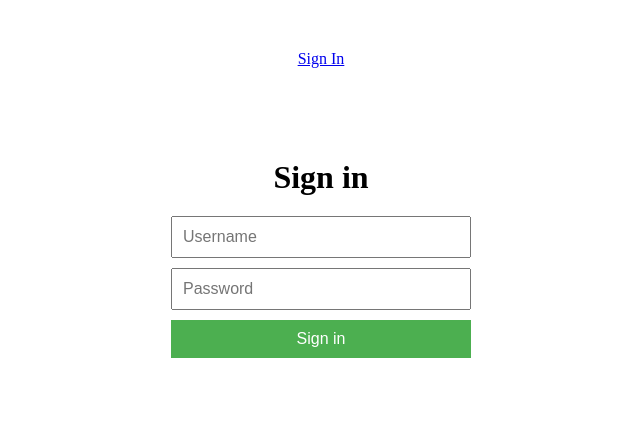
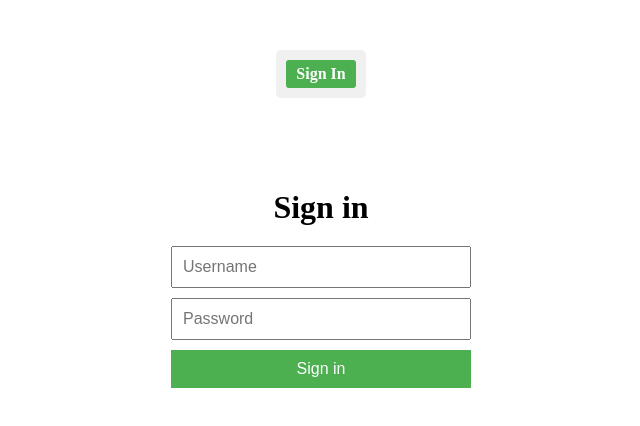
Before and after one commit to SimonMayer/ginrummy-front, a Vue app in the folder front/: page / in a window 1280 px wide. Shown: the top 426 px of the page, without its empty margins (319-959 px from the left). Built offline with nearby package versions, Linux system fonts and the light colour scheme.

Commit message:
Tidy the navigation menu

```diff
--- a/front/src/App.vue
+++ b/front/src/App.vue
@@ -1,11 +1,6 @@
 <template>
   <div id="app">
-    <nav>
-      <router-link to="/">Sign In</router-link>
-      <router-link v-if="isAuthenticated" to="/create-match">Create Match</router-link>
-      <router-link v-if="isAuthenticated" to="/matches">Your Matches</router-link>
-      <button v-if="isAuthenticated" @click="signOut">Sign Out</button>
-    </nav>
+    <NavigationMenu :isAuthenticated="isAuthenticated" :signOut="signOut" />
     <router-view @auth-success="handleAuthSuccess" />
   </div>
 </template>
@@ -13,8 +8,12 @@
 <script>
 import { ref, onMounted } from 'vue';
 import { useRouter } from 'vue-router';
+import NavigationMenu from './components/NavigationMenu.vue';
 
 export default {
+  components: {
+    NavigationMenu
+  },
   setup() {
     const isAuthenticated = ref(false);
     const router = useRouter();
@@ -52,22 +51,4 @@ export default {
   align-items: center;
   margin-top: 50px;
 }
-
-nav {
-  margin-bottom: 20px;
-}
-
-button {
-  margin-left: 10px;
-  padding: 5px 10px;
-  font-size: 16px;
-  background-color: #f44336;
-  color: white;
-  border: none;
-  cursor: pointer;
-}
-
-button:hover {
-  background-color: #e53935;
-}
 </style>
--- /dev/null
+++ b/front/src/components/NavigationMenu.vue
@@ -0,0 +1,74 @@
+<template>
+  <nav>
+    <router-link v-if="!isAuthenticated" to="/" custom v-slot="{ href, navigate, isActive, isExactActive }">
+      <a :href="href" @click="navigate" :class="{ active: isActive, exactActive: isExactActive }">Sign In</a>
+    </router-link>
+    <router-link v-if="isAuthenticated" to="/create-match" custom v-slot="{ href, navigate, isActive, isExactActive }">
+      <a :href="href" @click="navigate" :class="{ active: isActive, exactActive: isExactActive }">Create Match</a>
+    </router-link>
+    <router-link v-if="isAuthenticated" to="/matches" custom v-slot="{ href, navigate, isActive, isExactActive }">
+      <a :href="href" @click="navigate" :class="{ active: isActive, exactActive: isExactActive }">Your Matches</a>
+    </router-link>
+    <button v-if="isAuthenticated" @click="signOut">Sign Out</button>
+  </nav>
+</template>
+
+<script>
+export default {
+  name: 'NavigationMenu',
+  props: {
+    isAuthenticated: {
+      type: Boolean,
+      required: true
+    },
+    signOut: {
+      type: Function,
+      required: true
+    }
+  }
+};
+</script>
+
+<style scoped>
+nav {
+  display: flex;
+  gap: 10px;
+  margin-bottom: 20px;
+  background-color: #f0f0f0;
+  padding: 10px;
+  border-radius: 5px;
+}
+
+a {
+  color: #333;
+  text-decoration: none;
+  padding: 5px 10px;
+  border-radius: 3px;
+  transition: background-color 0.3s;
+}
+
+a:hover {
+  background-color: #ddd;
+}
+
+a.active {
+  font-weight: bold;
+  background-color: #4CAF50; /* Highlight color for active link */
+  color: white;
+}
+
+button {
+  padding: 5px 10px;
+  font-size: 16px;
+  background-color: #f44336;
+  color: white;
+  border: none;
+  cursor: pointer;
+  border-radius: 3px;
+  transition: background-color 0.3s;
+}
+
+button:hover {
+  background-color: #e53935;
+}
+</style>
```
